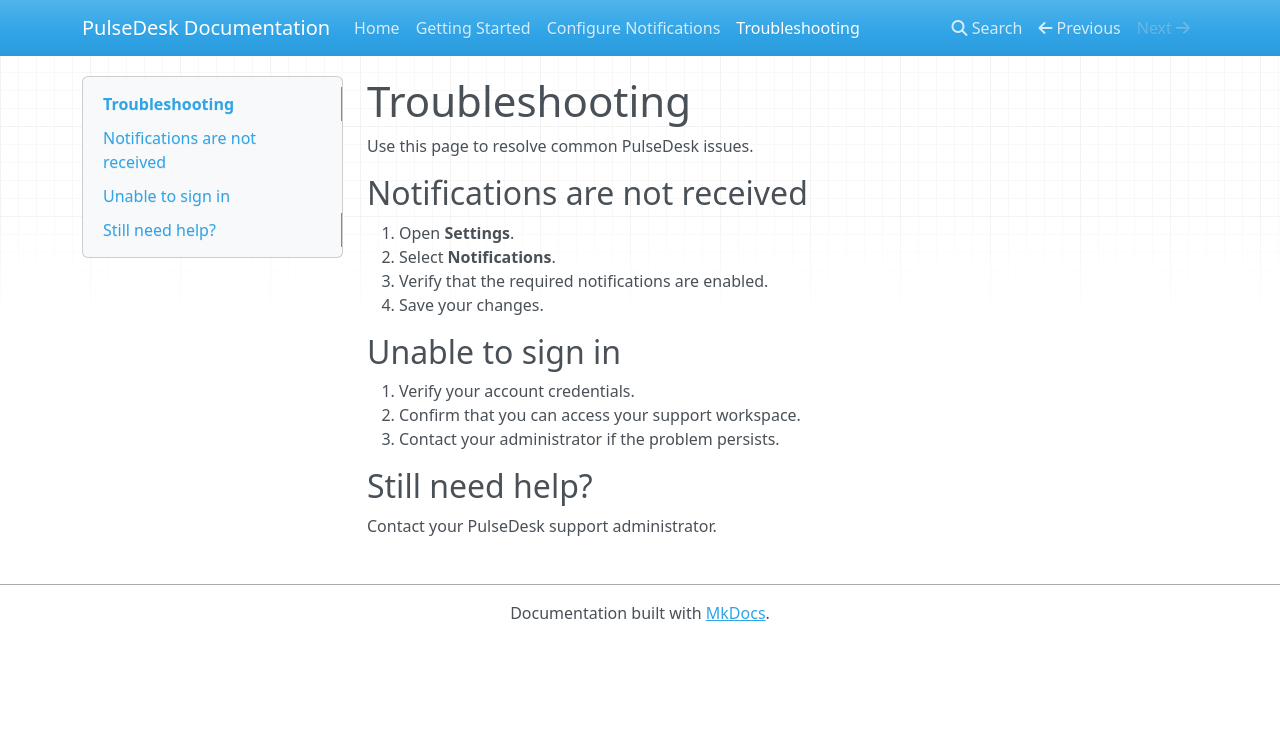
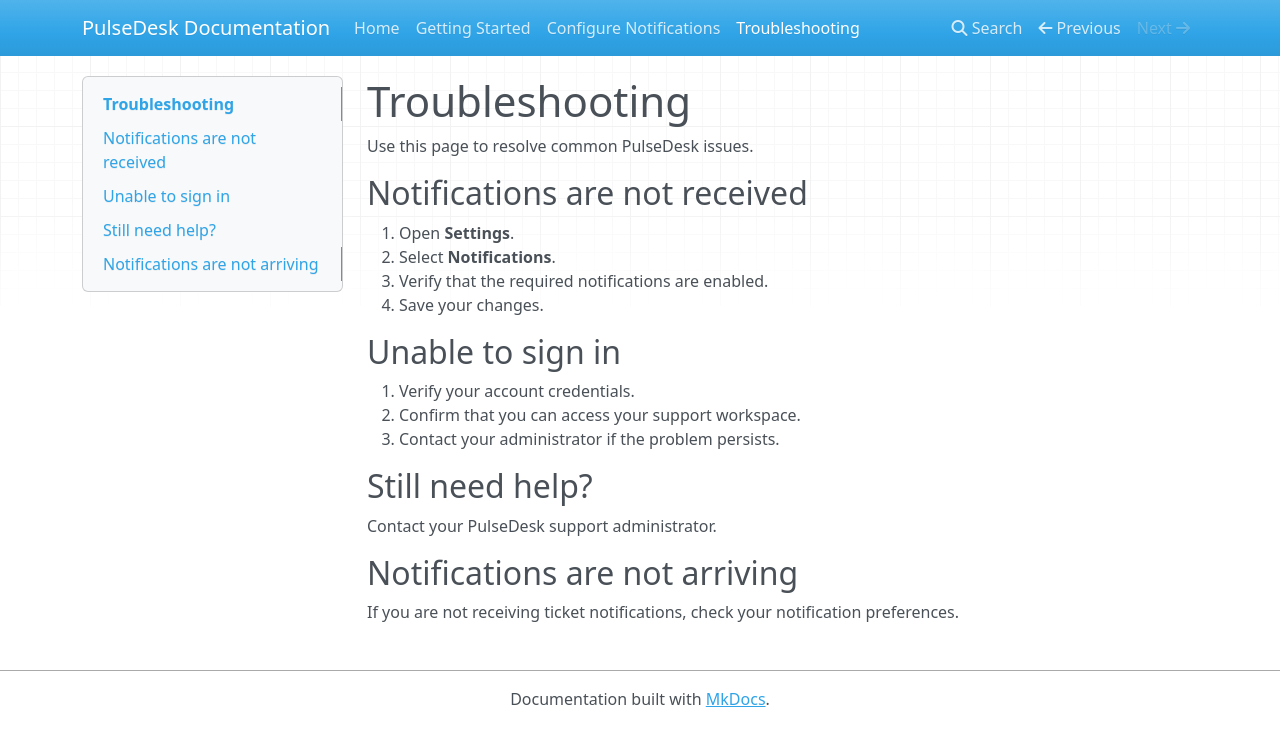
Before and after one commit to soumenpurkayastha2009/pulsedesk-docs, an MkDocs documentation site: the page built from docs/troubleshooting.md, in a window 1280 px wide. Shown: the top 746 px of the page. Built offline with MkDocs 1.6.1, drawn with Linux system fonts in a browser that asks for light colours; nearby versions of some CDN libraries.

Commit message:
Add notification troubleshooting tip (#2)
* Add notification troubleshooting tip

* Remove unnecessary email verification instruction

```diff
--- a/docs/troubleshooting.md
+++ b/docs/troubleshooting.md
@@ -19,3 +19,8 @@ Use this page to resolve common PulseDesk issues.
 ## Still need help?
 
 Contact your PulseDesk support administrator.
+
+
+## Notifications are not arriving
+
+If you are not receiving ticket notifications, check your notification preferences.
```
